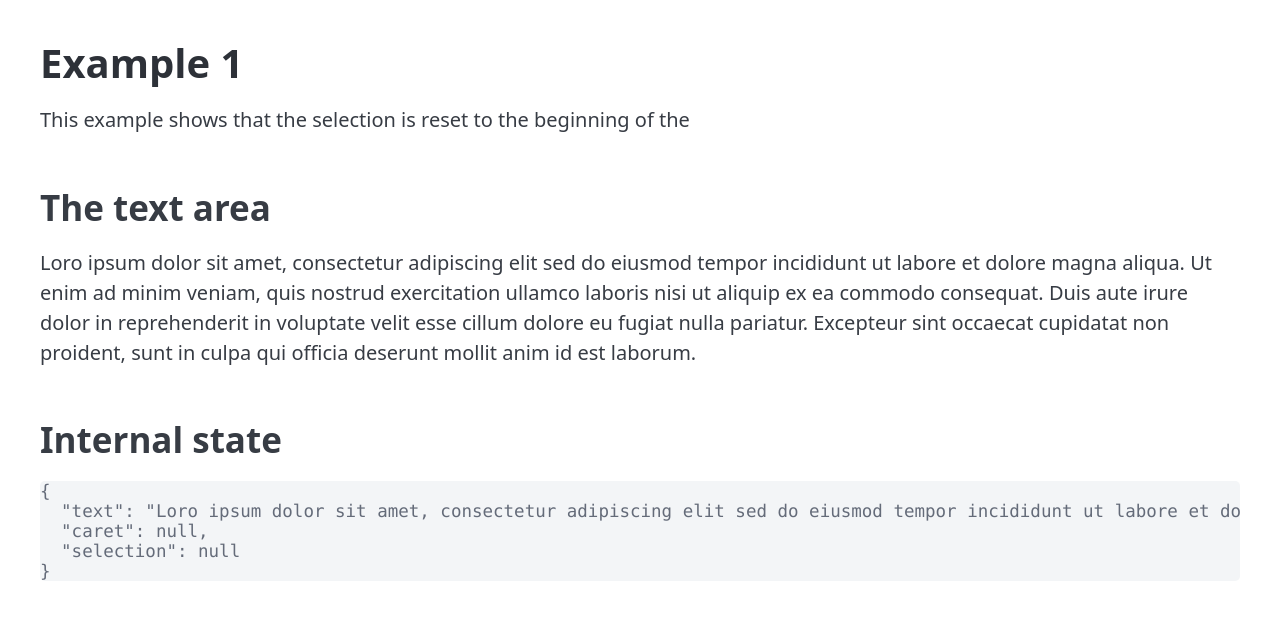
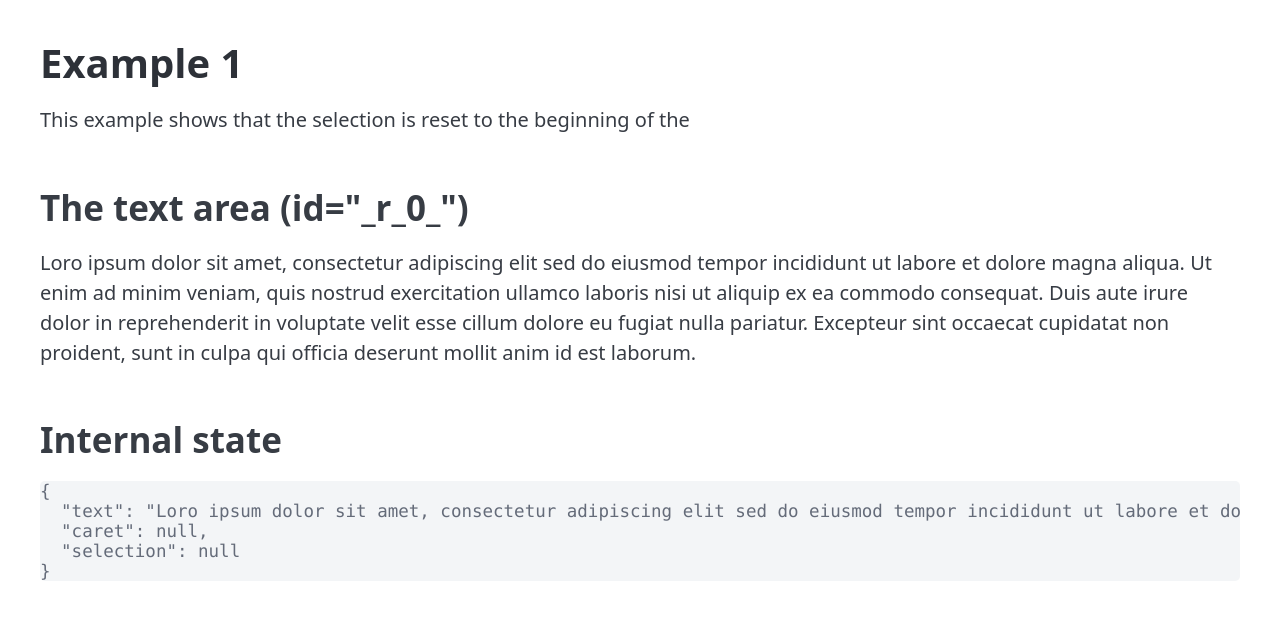
Before and after one commit to kulla/2025-03-26-experiments-with-selection-api, a React app: page / in a window 1280 px wide. Shown: the top 618 px of the page. Built offline with nearby package versions, Linux system fonts and the light colour scheme; the HTML template or start-up script is replaced by a standard one.

Commit message:
feat: Show id in example

```diff
--- a/src/App.tsx
+++ b/src/App.tsx
@@ -59,7 +59,7 @@ function Example1() {
 
   return (
     <>
-      <h2>The text area</h2>
+      <h2>The text area (id="{id}")</h2>
       <p data-textarea-id={id}>
         {caret != null ? (
           <>
```
